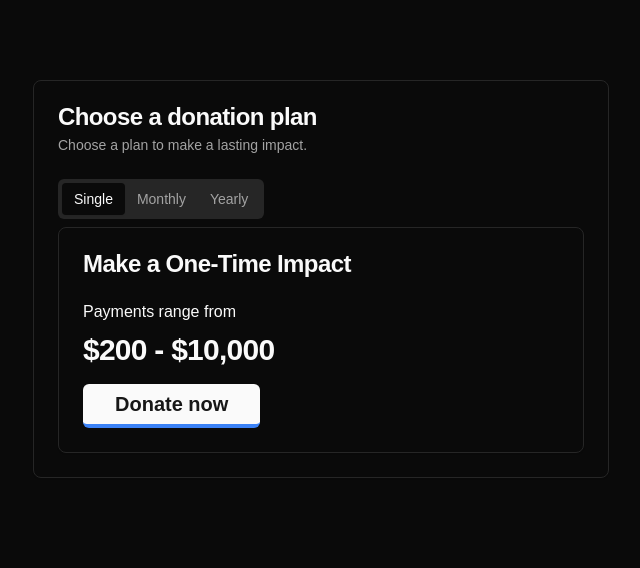
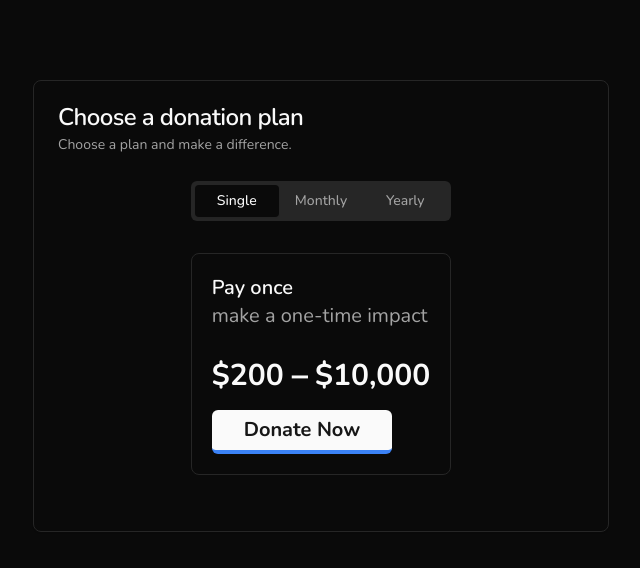
Before and after one commit to matellordson/donation-site, a Next.js app: page /donate in a window 1280 px wide. Shown: the top 568 px of the page, without its empty margins (319-959 px from the left). Built offline with nearby package versions, Linux system fonts and the light colour scheme.

Commit message:
working on pricing

```diff
--- a/app/donate/page.tsx
+++ b/app/donate/page.tsx
@@ -13,40 +13,46 @@ export default function Pricing() {
   return (
     <div className="mx-3">
       <Card className="mx-auto mt-20 max-w-xl">
-        <CardHeader>
+        <CardHeader className="mb-[-30px]">
           <CardTitle>Choose a donation plan</CardTitle>
           <CardDescription>
-            Choose a plan to make a lasting impact.
+            Choose a plan and make a difference.
           </CardDescription>
         </CardHeader>
         <CardContent className="mx-auto max-w-fit">
-          <Tabs defaultValue="ones" className="">
-            <TabsList className="">
+          <div className="container mx-auto px-4 py-8">
+            <Tabs defaultValue="ones" className="w-full">
+              <TabsList className="mb-8 grid w-full grid-cols-3">
                 <TabsTrigger value="ones">Single</TabsTrigger>
                 <TabsTrigger value="monthly">Monthly</TabsTrigger>
                 <TabsTrigger value="yearly">Yearly</TabsTrigger>
               </TabsList>
-            <TabsContent value="ones">
-              <Card>
-                <CardHeader>
-                  <CardTitle>Make a One-Time Impact</CardTitle>
-                </CardHeader>
-                <CardContent>
-                  <div className="mb-2 space-y-2 lg:w-[500px]">
-                    <p>Payments range from</p>
-                    <TypographyH2>$200 - $10,000</TypographyH2>
+              <TabsContent value="ones" className="">
+                <div className="w-full space-y-7 rounded-lg border p-5">
+                  <div className="">
+                    <p className="text-xl font-semibold">Pay once</p>
+                    <p className="text-xl text-muted-foreground">
+                      make a one-time impact
+                    </p>
                   </div>
-                  <a href="https://buy.stripe.com/test_3cs17yeBU4CI5a03cc">
-                    <Button size={"lg"} variant={"emphasis"}>
-                      Donate now
+                  <div className="space-y-4">
+                    <p className="text-2xl font-bold lg:text-3xl">
+                      $200 ⎯ $10,000{" "}
+                    </p>
+                    <div className="">
+                      <a href="https://buy.stripe.com/test_aEU4jKeBU7OUauk001">
+                        <Button variant={"emphasis"} size={"lg"}>
+                          Donate Now
                         </Button>
                       </a>
-                </CardContent>
-              </Card>
+                    </div>
+                  </div>
+                </div>
               </TabsContent>
               <TabsContent value="monthly">Monthly tab</TabsContent>
               <TabsContent value="yearly">Yearly tab</TabsContent>
             </Tabs>
+          </div>
         </CardContent>
       </Card>
     </div>
--- a/app/layout.tsx
+++ b/app/layout.tsx
@@ -1,5 +1,5 @@
 import type { Metadata } from "next";
-import { Geist, Geist_Mono } from "next/font/google";
+import { Geist, Geist_Mono, Nunito } from "next/font/google";
 import "./globals.css";
 
 const geistSans = Geist({
@@ -10,6 +10,11 @@ const geistSans = Geist({
 const geistMono = Geist_Mono({
   variable: "--font-geist-mono",
   subsets: ["latin"],
+});
+
+const nunito = Nunito({
+  subsets: ["latin"],
+  display: "swap",
 });
 
 export const metadata: Metadata = {
@@ -24,11 +29,7 @@ export default function RootLayout({
 }>) {
   return (
     <html lang="en" className="dark">
-      <body
-        className={`${geistSans.variable} ${geistMono.variable} antialiased`}
-      >
-        {children}
-      </body>
+      <body className={`${nunito.className} antialiased`}>{children}</body>
     </html>
   );
 }
--- a/components/ui/button.tsx
+++ b/components/ui/button.tsx
@@ -5,13 +5,13 @@ import { cva, type VariantProps } from "class-variance-authority";
 import { cn } from "@/lib/utils";
 
 const buttonVariants = cva(
-  "inline-flex items-center justify-center gap-2 whitespace-nowrap rounded-md text-sm font-medium ring-offset-background transition-colors focus-visible:outline-none focus-visible:ring-2 focus-visible:ring-ring focus-visible:ring-offset-2 disabled:pointer-events-none disabled:opacity-50 [&_svg]:pointer-events-none [&_svg]:size-4 [&_svg]:shrink-0",
+  "inline-flex items-center justify-center gap-2 ease-in-out whitespace-nowrap rounded-md text-sm font-medium ring-offset-background transition-colors focus-visible:outline-none focus-visible:ring-2 focus-visible:ring-ring focus-visible:ring-offset-2 disabled:pointer-events-none disabled:opacity-50 [&_svg]:pointer-events-none [&_svg]:size-4 [&_svg]:shrink-0",
   {
     variants: {
       variant: {
         default: "bg-primary text-primary-foreground hover:bg-primary/90",
         emphasis:
-          "bg-primary text-primary-foreground border-b-4 active:border-b-0 transition border-blue-500 text-xl font-semibold hover:bg-primary/90",
+          "bg-primary text-primary-foreground border-b-4 active:border-b-0 transition border-blue-500 text-xl font-bold hover:bg-primary/90",
         destructive:
           "bg-destructive text-destructive-foreground hover:bg-destructive/90",
         outline:
```
Lines whose indentation alone changed are shown as unchanged.
